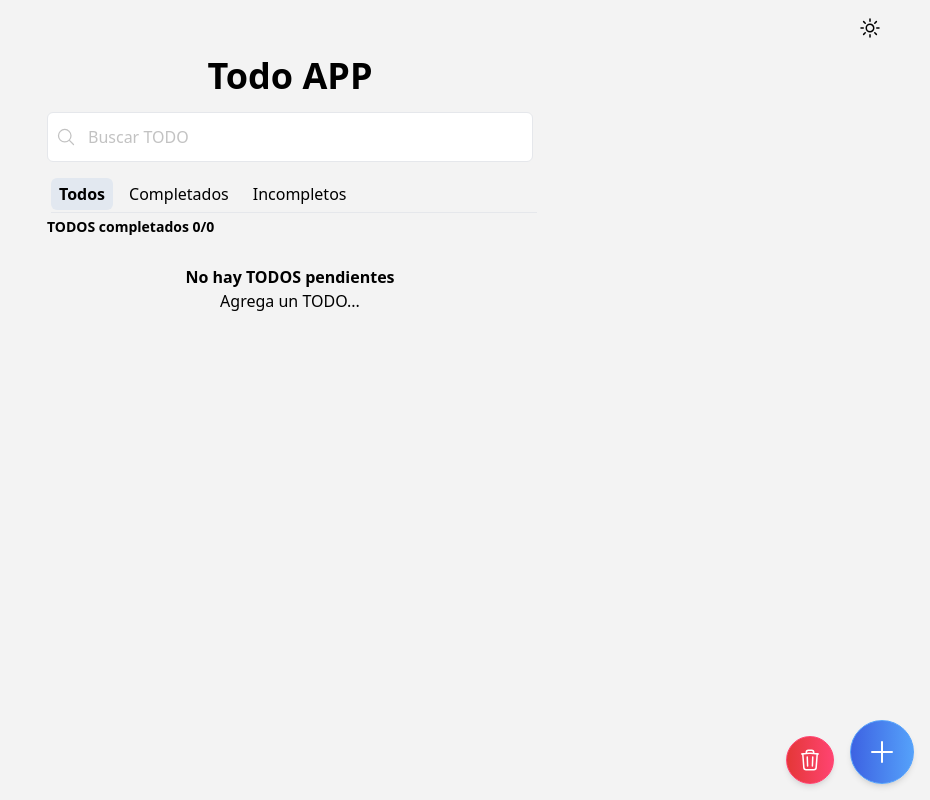
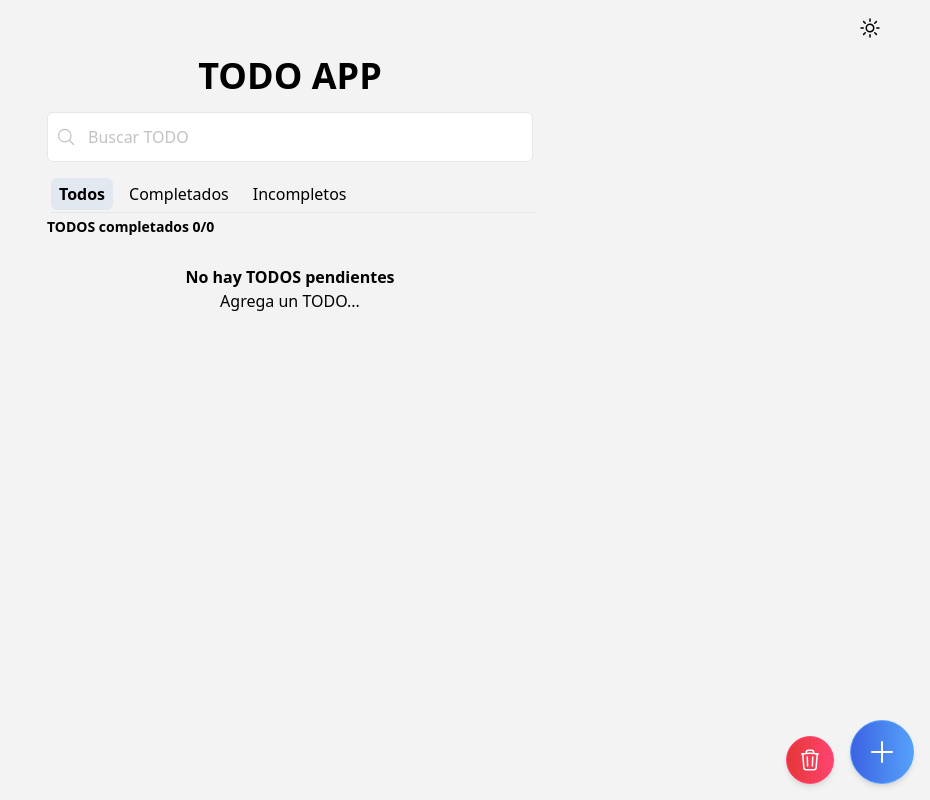
Before and after one commit to daldev14/react-todo-app, a React (Vite) app: page / in a window 1280 px wide. Shown: the whole page, without its empty margins (350-1280 px from the left). Built offline with nearby package versions, Linux system fonts and the light colour scheme.

Commit message:
📝 Update title

```diff
--- a/src/components/TodoContainer/index.jsx
+++ b/src/components/TodoContainer/index.jsx
@@ -35,7 +35,7 @@ export default function TodoContainer() {
   return (
     <div className="flex flex-col gap-4 w-full px-3 transition-all duration-300 sm:w-[31.875rem]">
       <h1 className="font-bold text-4xl text-center dark:text-white">
-        Todo APP
+        TODO APP
       </h1>
 
       <TodoSearch handlerSearchTodo={setSearchText} />
```
